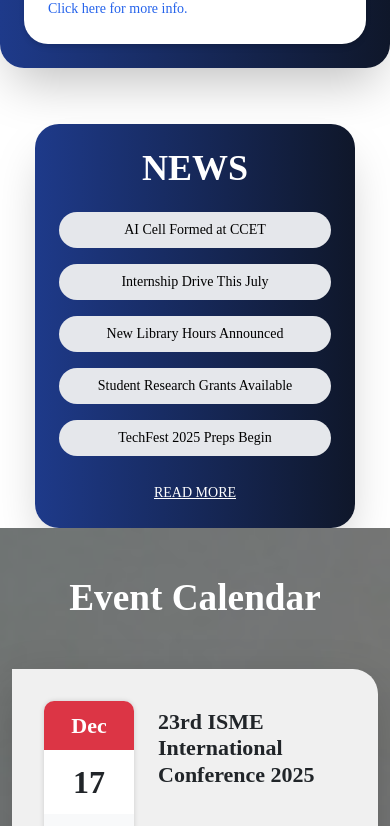
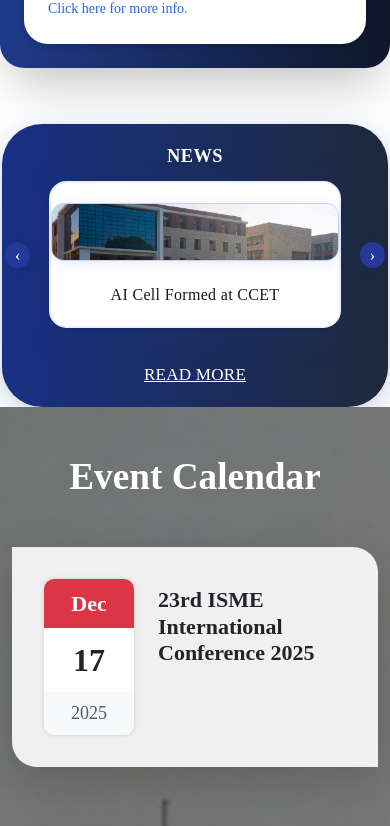
Before and after one commit to vansshb5/ccet-website, a React (Vite) app: page /#/ in a window 390 px wide. Shown: the part 1658-2484 px from the top of the page. Built offline with nearby package versions, Linux system fonts and the light colour scheme.

Commit message:
The "Read More" button on the homepage news section has been fixed (#177)
* reverting back

* added link in read more button

```diff
--- a/src/App.jsx
+++ b/src/App.jsx
@@ -29,7 +29,7 @@ import Degree from "./pages/Degree/Degree.jsx";
 import Tenders from "./pages/Tenders/Tenders.jsx";
 import History from "./pages/History/History.jsx";
 import StudentChaptersandClubs from "./pages/StudentChaptersandClubs/StudentChaptersandClubs.jsx";
-
+import NewsDetails from "./pages/Home/NewsDetails.jsx";
 function App() {
   return (
     <HashRouter>
@@ -97,6 +97,12 @@ function App() {
               <Courses />
               <Footer />
             </>
+          }
+        />
+        <Route
+          path="/news"
+          element={
+            <NewsDetails />
           }
         />
 
--- a/src/pages/Home/Home.jsx
+++ b/src/pages/Home/Home.jsx
@@ -1,6 +1,7 @@
 import NoticePanel from './NoticePanel'
 import LatestEvents from './LatestEvents'
 import NewsPanel from './NewsPanel'
+import NewsDetails from './NewsDetails'
 import Contact from './ContactUs'
 import OurAlumni from './OurAlumni'
 import NewAlumni from './NewAlumni'
--- /dev/null
+++ b/src/pages/Home/NewsCarousel.css
@@ -0,0 +1,165 @@
+.news-carousel-container {
+  background: linear-gradient(90deg, #173185 0%, #1e293b 100%);
+  color: #fff;
+  border-radius: 2.5rem;
+  box-shadow: 0 10px 40px rgba(23, 49, 133, 0.2), 0 2px 8px rgba(0,0,0,0.06);
+  padding: 2.5rem 2rem 2rem 2rem;
+  max-width: 440px;
+  width: 100%;
+  margin: 0 auto;
+  display: flex;
+  flex-direction: column;
+  align-items: center;
+}
+
+.news-title {
+  font-size: 2.5rem;
+  font-weight: bold;
+  margin-bottom: 2.2rem;
+  letter-spacing: 0.5px;
+  text-align: center;
+}
+
+.carousel {
+  display: flex;
+  align-items: center;
+  justify-content: center;
+  width: 100%;
+}
+
+.carousel-btn {
+  background: #24399a;
+  border: none;
+  color: #fff;
+  width: 2.8rem;
+  height: 2.8rem;
+  border-radius: 50%;
+  display: flex;
+  align-items: center;
+  justify-content: center;
+  cursor: pointer;
+  font-size: 1.5rem;
+  transition: background 0.15s, box-shadow 0.2s;
+  box-shadow: 0 2px 8px rgba(30,41,59,0.10);
+}
+.carousel-btn:hover {
+  background: #385cd3;
+  box-shadow: 0 4px 12px rgba(60,90,200,0.24);
+}
+
+.carousel-content {
+  min-width: 260px;
+  max-width: 320px;
+  background: #fff;
+  color: #191919;
+  border-radius: 1.1rem;
+  box-shadow: 0 6px 30px 4px rgba(40, 56, 124, 0.15), 0 1.5px 4px rgba(0,0,0,0.09);
+  border: 2.5px solid #ecf0fb;
+  padding: 2rem 1.5rem 2.2rem 1.5rem;
+  margin: 0 1.2rem;
+  display: flex;
+  flex-direction: column;
+  align-items: center;
+  justify-content: center;
+  transition: box-shadow 0.18s;
+}
+.carousel-content:hover {
+  box-shadow: 0 12px 40px 10px rgba(30, 49, 170, 0.16), 0 2.5px 8px rgba(0,0,0,0.14);
+  border-color: #d2e2fd;
+}
+
+.carousel-image {
+  display: block;
+  width: 210px;
+  height: 150px;
+  object-fit: cover;
+  object-position: center;
+  margin: 0 0 1.2rem 0;
+  border-radius: 0.8rem;
+  box-shadow: 0 3px 14px rgba(36, 57, 154, 0.10);
+  background: #e7e7f2;
+  border: 1.3px solid #c3d3ef;
+}
+
+.news-text {
+  font-size: 1.4rem;
+  font-weight: 490;
+  text-align: center;
+  letter-spacing: 0.02em;
+  margin-top: 0.2rem;
+}
+
+.carousel-indicators {
+  margin-top: 1.1rem;
+  display: flex;
+  gap: 0.6rem;
+  justify-content: center;
+}
+.indicator-dot {
+  width: 12px;
+  height: 12px;
+  border-radius: 50%;
+  display: inline-block;
+  background: #b3c6fa;
+  opacity: 0.7;
+  box-shadow: 0 1px 4px rgba(60,90,200,0.15);
+  cursor: pointer;
+  transition: background 0.22s, opacity 0.2s;
+}
+.indicator-dot.active {
+  background: #5a82fb;
+  opacity: 1;
+}
+
+.news-link-wrapper {
+  margin-top: 2.1rem;
+  width: 100%;
+  display: flex;
+  justify-content: center;
+}
+.news-link {
+  color: #fff;
+  text-decoration: underline;
+  font-size: 1.2rem;
+  font-weight: 520;
+  letter-spacing: 0.2px;
+  transition: color 0.13s, text-shadow 0.2s;
+  text-shadow: 0 2px 8px rgba(80,110,200,0.12);
+}
+.news-link:hover {
+  color: #d1eaff;
+  text-shadow: 0 3px 16px #6082ff60;
+}
+
+/* Responsive Styling */
+@media (max-width: 600px) {
+  .news-carousel-container {
+    padding: 1.3rem 0.2rem 1.2rem 0.2rem;
+    max-width: 99vw;
+  }
+  .carousel-content {
+    min-width: 116px;
+    max-width: 95vw;
+    padding: 1.2rem 0.4rem 1.2rem 0.4rem;
+  }
+  .carousel-image {
+    width: 74vw;
+    max-width: 89vw;
+    height: 58px;
+  }
+  .news-title {
+    font-size: 1.15rem;
+    margin-bottom: 0.9rem;
+  }
+  .news-text {
+    font-size: 1rem;
+  }
+  .carousel-btn {
+    width: 1.65rem;
+    height: 1.65rem;
+    font-size: 1.1rem;
+  }
+  .news-link {
+    font-size: 1.07rem;
+  }
+}
--- /dev/null
+++ b/src/pages/Home/NewsDetails.css
@@ -0,0 +1,64 @@
+.news-section {
+    background: whitesmoke;
+    min-height: 75vh;
+    padding: 48px 0;
+    color: #fafafe;
+    display: flex;
+    flex-direction: column;
+    align-items: center;
+}
+
+.news-title1 {
+    font-size: 2.6rem;
+    font-weight: bold;
+    margin-bottom: 32px;
+    letter-spacing: 2px;
+    color:  rgba(22, 36, 71, 0.94);;
+    text-shadow: 0 8px 24px rgba(42, 53, 89, 0.18);
+}
+
+.news-list {
+    display: grid;
+    grid-template-columns: repeat(auto-fit, minmax(300px, 1fr));
+    gap: 32px;
+    width: 80%;
+    max-width: 1050px;
+}
+
+.news-card {
+    background: rgba(22, 36, 71, 0.94);
+    border-radius: 18px;
+    box-shadow: 0 8px 32px 0 rgba(16, 18, 29, 0.25);
+    padding: 24px 28px;
+    position: relative;
+    transition: transform 0.14s cubic-bezier(.2,.9,.4,1);
+    border: 1px solid rgba(255,195,0,0.10);
+}
+.news-card:hover {
+    transform: translateY(-6px) scale(1.025);
+    box-shadow: 0 16px 36px 0 rgba(42, 53, 89, 0.30);
+}
+
+.news-date {
+    color: #e6eaff;
+    font-size: 0.98rem;
+    font-weight: 600;
+    margin-bottom: 10px;
+    opacity: 0.85;
+    letter-spacing: 1.1px;
+}
+
+.news-headline {
+    font-size: 1.35rem;
+    font-weight: 700;
+    color: orange;
+    margin-bottom: 8px;
+    text-shadow: 0 2px 10px rgba(255,195,0,0.05);
+}
+
+.news-desc {
+    color: #f3f3f7;
+    font-size: 1.08rem;
+    opacity: 0.96;
+    line-height: 1.5;
+}
--- /dev/null
+++ b/src/pages/Home/NewsDetails.jsx
@@ -0,0 +1,52 @@
+import React from 'react';
+import Header from "../../components/header/Header.jsx";
+import Footer from "../../components/footer/Footer.jsx";
+import "./NewsDetails.css";
+
+// News is hardcoded for demonstration purposes
+
+const newsList = [
+  {
+    title: "CCET Ranked Among Top 100",
+    date: "September 5, 2025",
+    description: "Chandigarh College of Engineering and Technology has been ranked among the top 100 engineering institutes in India by NIRF 2025.",
+  },
+  {
+    title: "Tech Fiesta 2025 Announced",
+    date: "August 30, 2025",
+    description: "The annual technical festival, Tech Fiesta, will be held from October 20-22 with workshops, hackathons, and guest speakers.",
+  },
+  {
+    title: "Placement Drive 2025 Kicks Off",
+    date: "August 20, 2025",
+    description: "The 2025 placement drive starts this week, featuring top companies like Infosys, TCS, and Microsoft.",
+  },
+  {
+    title: "Library Adds New E-Resources",
+    date: "August 10, 2025",
+    description: "Students can now access Springer and IEEE journals for research through the college library portal.",
+  },
+];
+
+const NewsDetails = () => {
+    return (
+        <>
+        <Header />
+        <section className="news-section">
+            <h2 className="news-title1">Latest News</h2>
+            <div className="news-list">
+                {newsList.map((news, idx) => (
+                    <div className="news-card" key={idx}>
+                        <div className="news-date">{news.date}</div>
+                        <h3 className="news-headline">{news.title}</h3>
+                        <p className="news-desc">{news.description}</p>
+                    </div>
+                ))}
+            </div>
+        </section>
+        <Footer />
+        </>
+    );
+};
+
+export default NewsDetails;
--- a/src/pages/Home/NewsPanel.jsx
+++ b/src/pages/Home/NewsPanel.jsx
@@ -1,32 +1,90 @@
-import React from "react";
+import React, { useState } from "react";
+import "./NewsCarousel.css";
+import news from "./news.jpeg"
+import { useNavigate } from "react-router-dom";
+
 
 const newsItems = [
-  "AI Cell Formed at CCET",
-  "Internship Drive This July",
-  "New Library Hours Announced",
-  "Student Research Grants Available",
-  "TechFest 2025 Preps Begin"
+  {
+    title: "AI Cell Formed at CCET",
+    image: news
+  },
+  {
+    title: "Internship Drive This July",
+    image: news
+  },
+  {
+    title: "New Library Hours Announced",
+    image: news
+  },
+  {
+    title: "Student Research Grants Available",
+    image: news
+  },
+  {
+    title: "TechFest 2025 Preps Begin",
+    image: news
+  }
 ];
 
+
+
+
 export default function NewsPanel() {
+  const navigate = useNavigate();
+
+  const [activeIndex, setActiveIndex] = useState(0);
+
+  const prevNews = () => {
+    setActiveIndex((prev) => (prev === 0 ? newsItems.length - 1 : prev - 1));
+  };
+
+  const nextNews = () => {
+    setActiveIndex((prev) => (prev === newsItems.length - 1 ? 0 : prev + 1));
+  };
+
   return (
-    <div className="bg-gradient-to-r from-blue-900 to-slate-900 text-white shadow-2xl rounded-3xl p-6 w-full max-w-xs">
-      <h2 className="text-4xl font-bold mb-6 text-center">NEWS</h2>
-      <ul className="space-y-4 mb-4">
-        {newsItems.map((news, i) => (
-          <li key={i} className="bg-gray-200 text-black rounded-full px-4 py-2 text-sm font-medium text-center">
-            {news}
-          </li>
+    <div className="news-carousel-container">
+      <h2 className="news-title">NEWS</h2>
+      <div className="carousel">
+        <button className="carousel-btn left" onClick={prevNews} aria-label="Previous news">
+          &#8249;
+        </button>
+        <div className="carousel-content">
+          {/* Carousel image insert: */}
+          {/* If you want to add an image, replace the conditional below */}
+          {newsItems[activeIndex].image && (
+            <img
+              src={newsItems[activeIndex].image}
+              alt={newsItems[activeIndex].title}
+              className="carousel-image"
+            />
+          )}
+          <span className="news-text">{newsItems[activeIndex].title}</span>
+        </div>
+        <button className="carousel-btn right" onClick={nextNews} aria-label="Next news">
+          &#8250;
+        </button>
+      </div>
+      <div className="carousel-indicators">
+        {newsItems.map((_, idx) => (
+          <span
+            key={idx}
+            className={`indicator-dot ${idx === activeIndex ? "active" : ""}`}
+            onClick={() => setActiveIndex(idx)}
+            aria-label={`Go to news ${idx + 1}`}
+          ></span>
         ))}
-      </ul>
-      <div className="text-center">
-        <a
-          href="#"
-          className="text-sm underline text-white hover:text-gray-300"
+      </div>
+      <div className="news-link-wrapper">
+        <button
+          className="news-link"
+          onClick={() => navigate("/news")}
         >
           READ MORE
-        </a>
+        </button>
       </div>
+
     </div>
   );
 }
```
Also changed, not shown: src/pages/Home/news.jpeg (added).
